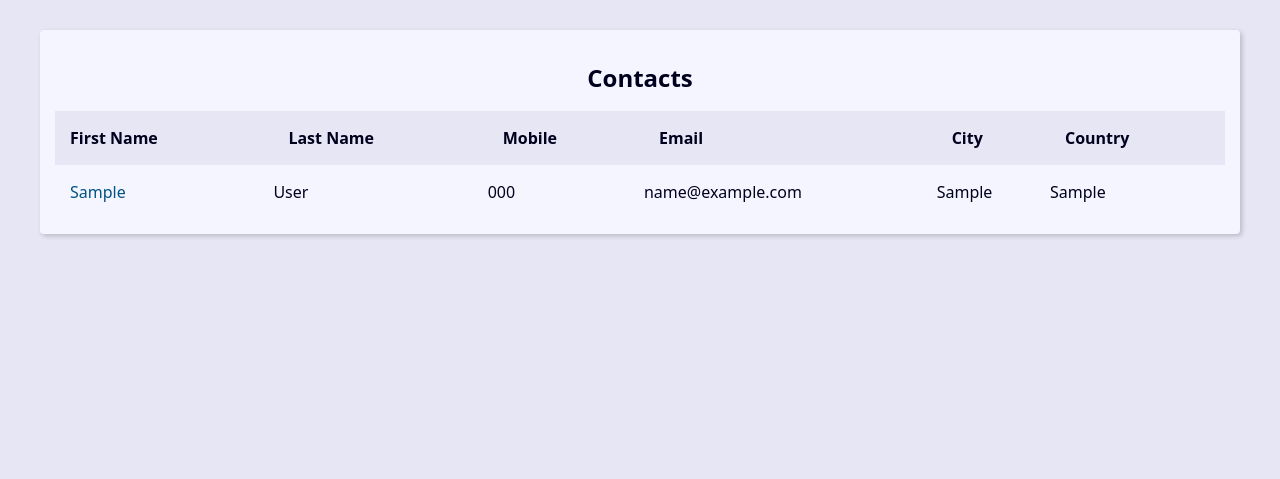
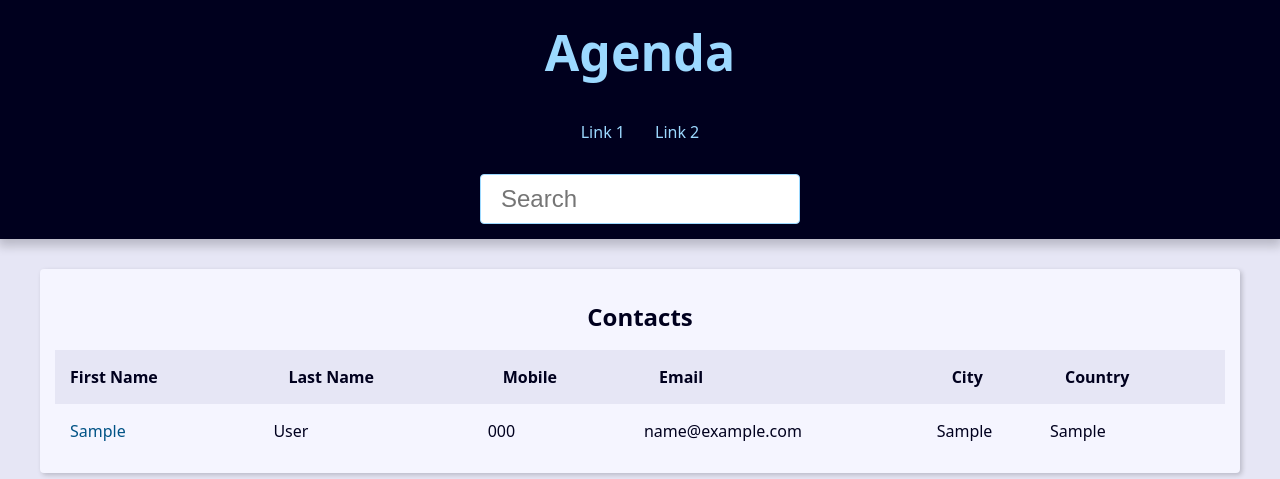
Before and after one commit to RMLemos/Contact_Board, a Django app: page /contact-manager/ in a window 1280 px wide. Shown: the top 479 px of the page. Run offline with Django 4.2, Linux system fonts and the light colour scheme; tables that the repository leaves empty hold one stand-in row (Sample ...).

Commit message:
search form

```diff
--- a/backoffice/templates/backoffice/index.html
+++ b/backoffice/templates/backoffice/index.html
@@ -22,7 +22,7 @@
                 {% for contact in contacts %}
                     <tr class="table-row">
                         <td class="table-cel">
-                            <a class="table-link" href="">
+                            <a class="table-link" href="{% url 'backoffice:contact' contact.id %}">
                                 {{ contact.first_name }}
                             </a>
                         </td>
--- a/backoffice/templates/backoffice/main_layout.html
+++ b/backoffice/templates/backoffice/main_layout.html
@@ -5,11 +5,51 @@
     <meta charset="UTF-8">
     <meta name="viewport" content="width=device-width, initial-scale=1.0">
     <link rel="stylesheet" href="{% static 'backoffice/css/style.css' %}">
-    <title>Document</title>
+    <title>{{ site_title }}</title>
 </head>
 <body>
+
+    <header class="header">
+        <h1 class="header-heading">
+          <a href="{% url 'backoffice:index' %}" class="header-link">
+            Agenda
+          </a>
+        </h1>
+
+        <nav class="menu">
+          <ul class="menu-list">
+            <li class="menu-item">
+              <a href="" class="menu-link">
+                Link 1
+              </a>
+            </li>
+            <li class="menu-item">
+              <a href="" class="menu-link">
+                Link 2
+              </a>
+            </li>
+          </ul>
+        </nav>
+
+        <div class="search">
+          <form
+            action="{% url 'backoffice:search' %}"
+            method="GET"
+          >
+          <input
+            type="search"
+            class="search-input"
+            placeholder="Search"
+            id="search"
+            name="q"
+          >
+          </form>
+        </div>
+    </header>
+
     <main class="content">
     {% block content %}
     {% endblock content %}
+
 </body>
 </html>
--- a/backoffice/urls.py
+++ b/backoffice/urls.py
@@ -4,5 +4,7 @@ from django.urls import path
 app_name = 'backoffice'
 
 urlpatterns = [
+    path('<int:contact_id>/', views.contact, name='contact'),
+    path('search/', views.search, name='search'),
     path('', views.index, name='index'),
 ]
--- a/backoffice/views/contact_views.py
+++ b/backoffice/views/contact_views.py
@@ -1,4 +1,5 @@
-from django.shortcuts import render
+from django.db.models import Q
+from django.shortcuts import get_object_or_404, redirect, render
 from backoffice.models import Contact
 
 def index(request):
@@ -6,6 +7,7 @@ def index(request):
 
     context = {
         'contacts': contacts,
+        'site_title': 'Contact Board'
     }
 
     return render(
@@ -13,3 +15,46 @@ def index(request):
         'backoffice/index.html',
         context
     )
+
+
+def search(request):
+    search_value = request.GET.get('q', '').strip()
+
+    if search_value == '':
+        return redirect('backoffice:index')
+
+    contacts = Contact.objects \
+        .filter(status=True)\
+        .filter(
+            Q(first_name__icontains=search_value) |
+            Q(last_name__icontains=search_value) |
+            Q(phone__icontains=search_value) |
+            Q(email__icontains=search_value)
+        )\
+        .order_by('first_name')
+
+    context = {
+        'contacts': contacts,
+        'site_title': 'Search - '
+    }
+
+    return render(
+        request,
+        'backoffice/index.html',
+        context
+    )
+
+
+
+def contact(request, contact_id):
+    single_contact = get_object_or_404(Contact, pk=contact_id, status=True)
+
+    context = {
+        'contact': single_contact,
+    }
+
+    return render(
+        request,
+        'backoffice/contact.html',
+        context
+    )
```
Also changed, not shown: backoffice/templates/backoffice/contact.html (added, +17 -0 lines).
